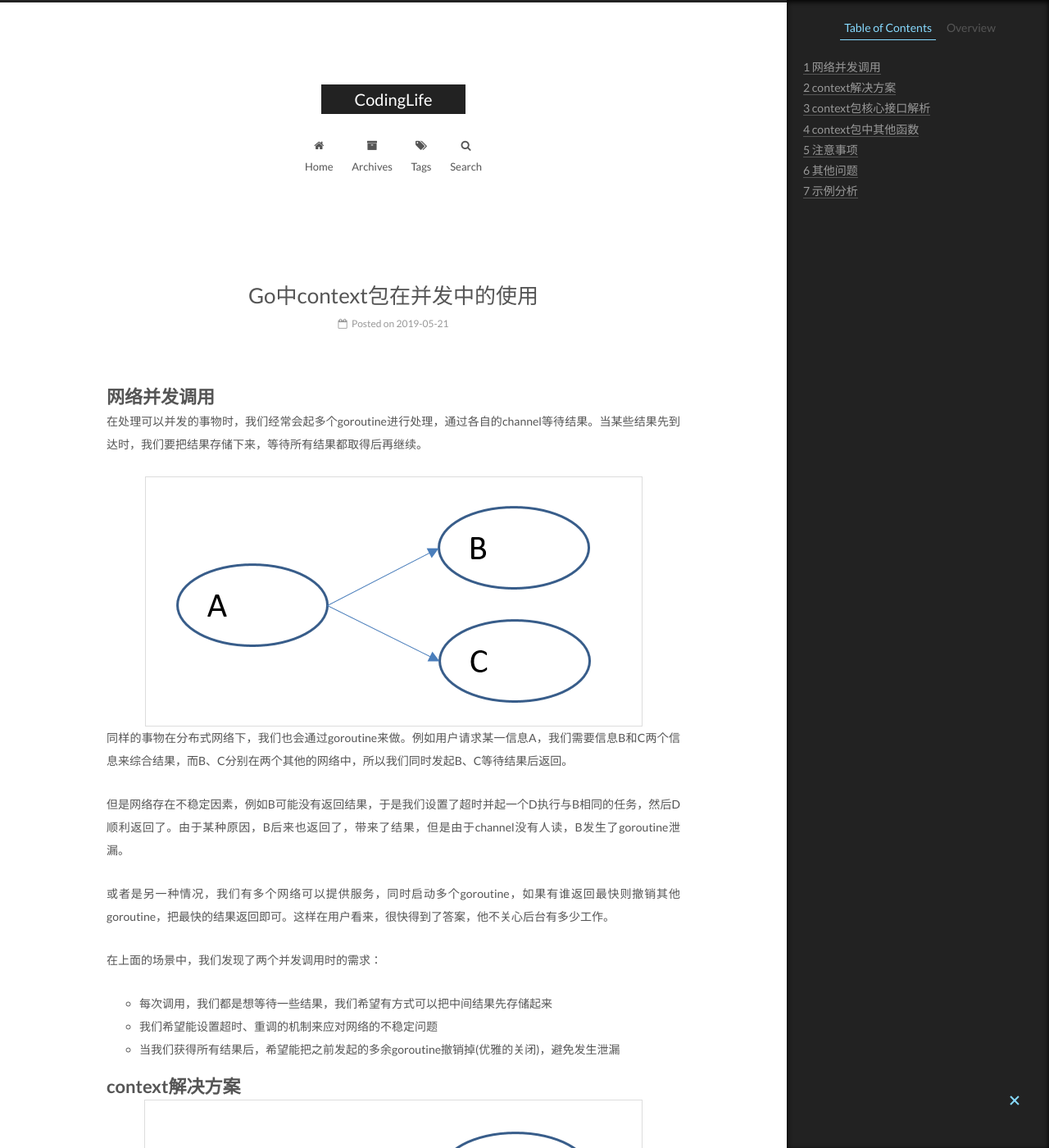
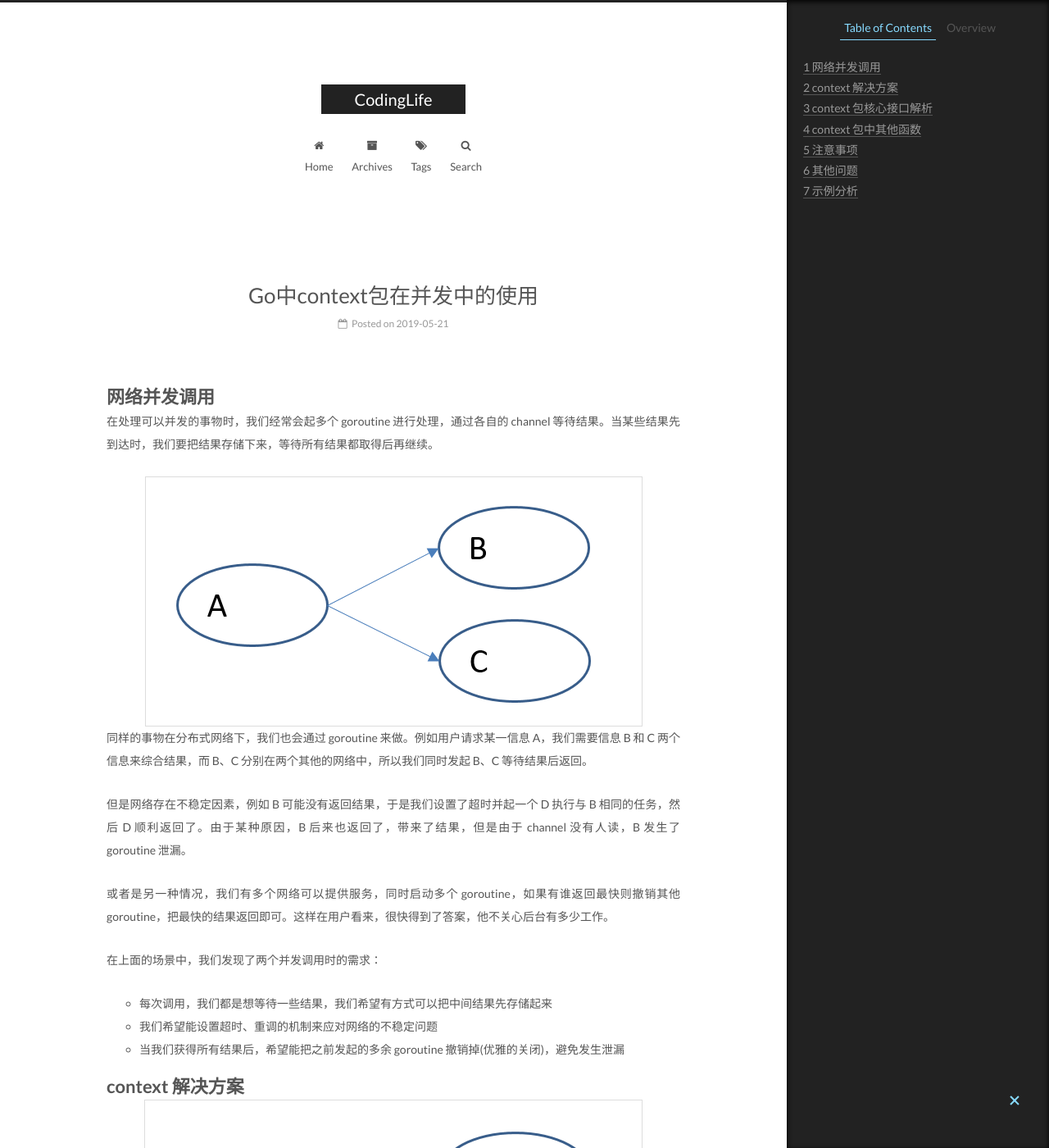
Before and after one commit to CodeHunter2006/CodeHunter2006.github.io, a Jekyll site: the page built from _posts/2019-05-21-Go_context.md, in a window 1280 px wide and 1400 px high. Shown: the whole window at 82% size. Built offline with Jekyll 4.4.1, drawn with Linux system fonts in a browser that asks for light colours; some of the changed text lies outside the part shown.

````diff
--- a/_posts/2019-05-21-Go_context.md
+++ b/_posts/2019-05-21-Go_context.md
@@ -1,35 +1,40 @@
 ---
 layout: post
-title:  "Go中context包在并发中的使用"
-date:   2019-05-21 10:00:00 +0800
+title: "Go中context包在并发中的使用"
+date: 2019-05-21 10:00:00 +0800
 tags: Go HighConcurrency
 ---
 
 # 网络并发调用
-在处理可以并发的事物时，我们经常会起多个goroutine进行处理，通过各自的channel等待结果。当某些结果先到达时，我们要把结果存储下来，等待所有结果都取得后再继续。
+
+在处理可以并发的事物时，我们经常会起多个 goroutine 进行处理，通过各自的 channel 等待结果。当某些结果先到达时，我们要把结果存储下来，等待所有结果都取得后再继续。
 
 ![并发调用](/assets/images/2019-05-21-Go_context_1.png)
-同样的事物在分布式网络下，我们也会通过goroutine来做。例如用户请求某一信息A，我们需要信息B和C两个信息来综合结果，而B、C分别在两个其他的网络中，所以我们同时发起B、C等待结果后返回。
+同样的事物在分布式网络下，我们也会通过 goroutine 来做。例如用户请求某一信息 A，我们需要信息 B 和 C 两个信息来综合结果，而 B、C 分别在两个其他的网络中，所以我们同时发起 B、C 等待结果后返回。
 
-但是网络存在不稳定因素，例如B可能没有返回结果，于是我们设置了超时并起一个D执行与B相同的任务，然后D顺利返回了。由于某种原因，B后来也返回了，带来了结果，但是由于channel没有人读，B发生了goroutine泄漏。
+但是网络存在不稳定因素，例如 B 可能没有返回结果，于是我们设置了超时并起一个 D 执行与 B 相同的任务，然后 D 顺利返回了。由于某种原因，B 后来也返回了，带来了结果，但是由于 channel 没有人读，B 发生了 goroutine 泄漏。
 
-或者是另一种情况，我们有多个网络可以提供服务，同时启动多个goroutine，如果有谁返回最快则撤销其他goroutine，把最快的结果返回即可。这样在用户看来，很快得到了答案，他不关心后台有多少工作。
+或者是另一种情况，我们有多个网络可以提供服务，同时启动多个 goroutine，如果有谁返回最快则撤销其他 goroutine，把最快的结果返回即可。这样在用户看来，很快得到了答案，他不关心后台有多少工作。
 
 在上面的场景中，我们发现了两个并发调用时的需求：
-* 每次调用，我们都是想等待一些结果，我们希望有方式可以把中间结果先存储起来
-* 我们希望能设置超时、重调的机制来应对网络的不稳定问题
-* 当我们获得所有结果后，希望能把之前发起的多余goroutine撤销掉(优雅的关闭)，避免发生泄漏
 
-# context解决方案
+- 每次调用，我们都是想等待一些结果，我们希望有方式可以把中间结果先存储起来
+- 我们希望能设置超时、重调的机制来应对网络的不稳定问题
+- 当我们获得所有结果后，希望能把之前发起的多余 goroutine 撤销掉(优雅的关闭)，避免发生泄漏
+
+# context 解决方案
+
 ![并发调用添加context](/assets/images/2019-05-21-Go_context_2.png)
-Go1.7开始，context包被加入了标准库。context正好可以解决我们上面三个痛点。
+Go1.7 开始，context 包被加入了标准库。context 正好可以解决我们上面三个痛点。
 
-使用结构如图所示，在每个goroutine中带入一个Context对象，负责返回的数据存储、超时检查、对已经启动的goroutine进行关闭。
+使用结构如图所示，在每个 goroutine 中带入一个 Context 对象，负责返回的数据存储、超时检查、对已经启动的 goroutine 进行关闭。
 
-Context对象之间会形成一个与goroutine调用结构一致的树形结构。父goroutine自己拥有一个Context对象，在新建子goroutine时会先根据自己的Context对象创建一个子Context,然后传给goroutine的启动函数。子goroutine拿到属于自己的Context对象后可以获取当前的超时、是否被撤销的信息，同时可以将结果写入Context对象保存。
+Context 对象之间会形成一个与 goroutine 调用结构一致的树形结构。父 goroutine 自己拥有一个 Context 对象，在新建子 goroutine 时会先根据自己的 Context 对象创建一个子 Context,然后传给 goroutine 的启动函数。子 goroutine 拿到属于自己的 Context 对象后可以获取当前的超时、是否被撤销的信息，同时可以将结果写入 Context 对象保存。
 
-# context包核心接口解析
-context包的核心是Context接口：
+# context 包核心接口解析
+
+context 包的核心是 Context 接口：
+
 ```
 type Context interface {
     Deadline() (deadline time.Time, ok bool)
@@ -108,7 +129,8 @@
     }
     defer cancel() // Cancel ctx as soon as handleSearch returns.
 ```
-这是最初的根goroutine，不可以被撤销。注意最后一句，当下一级Context和CancelFunc同时创建好之后，立即defer CancelFunc的调用，也就是无论最后是超时还是返回了正确值，都会调用CancelFunc。
+
+这是最初的根 goroutine，不可以被撤销。注意最后一句，当下一级 Context 和 CancelFunc 同时创建好之后，立即 defer CancelFunc 的调用，也就是无论最后是超时还是返回了正确值，都会调用 CancelFunc。
 
 ```
 func httpDo(ctx context.Context, req *http.Request, f func(*http.Response, error) error) error {
@@ -135,10 +157,11 @@
     }
 }
 ```
-注意上面的用法，在最后一层goroutine中调用了网络操作等待最后的结果，由于没有传入Context所以无法立即停止调用。在收到了当前Context撤销后，要继续等待结果，然后不做任何操作地返回。这样避免在外部函数内部发生泄漏。
+
+注意上面的用法，在最后一层 goroutine 中调用了网络操作等待最后的结果，由于没有传入 Context 所以无法立即停止调用。在收到了当前 Context 撤销后，要继续等待结果，然后不做任何操作地返回。这样避免在外部函数内部发生泄漏。
 
 引用：<br/>
 [Go Concurrency Patterns: Timing out, moving on - The Go Blog](https://blog.golang.org/go-concurrency-patterns-timing-out-and)<br/>
 [Go Concurrency Patterns: Pipelines and cancellation - The Go Blog](https://blog.golang.org/pipelines)<br/>
 [Go Concurrency Patterns: Context - The Go Blog](https://blog.golang.org/context)<br/>
-[理解GO CONTEXT机制](https://www.cnblogs.com/zhangboyu/p/7456606.html)
+[理解 GO CONTEXT 机制](https://www.cnblogs.com/zhangboyu/p/7456606.html)
````
Also changed, not shown: other parts of _posts/2019-05-21-Go_context.md (+35 -19 lines), _posts/2018-11-28-Go_Syntax.md (+2 -1 lines), _posts/2020-11-07-Go_Representable_Assignable_Comparable.md (+1 -0 lines), _posts/2020-12-20-Algorithm_Tips.md (+12 -12 lines), _posts/2021-07-22-Server_Retry_Timeout.md (added, +50 -0 lines), assets/images/2021-07-22-Server_Retry_1.jpeg (added).
